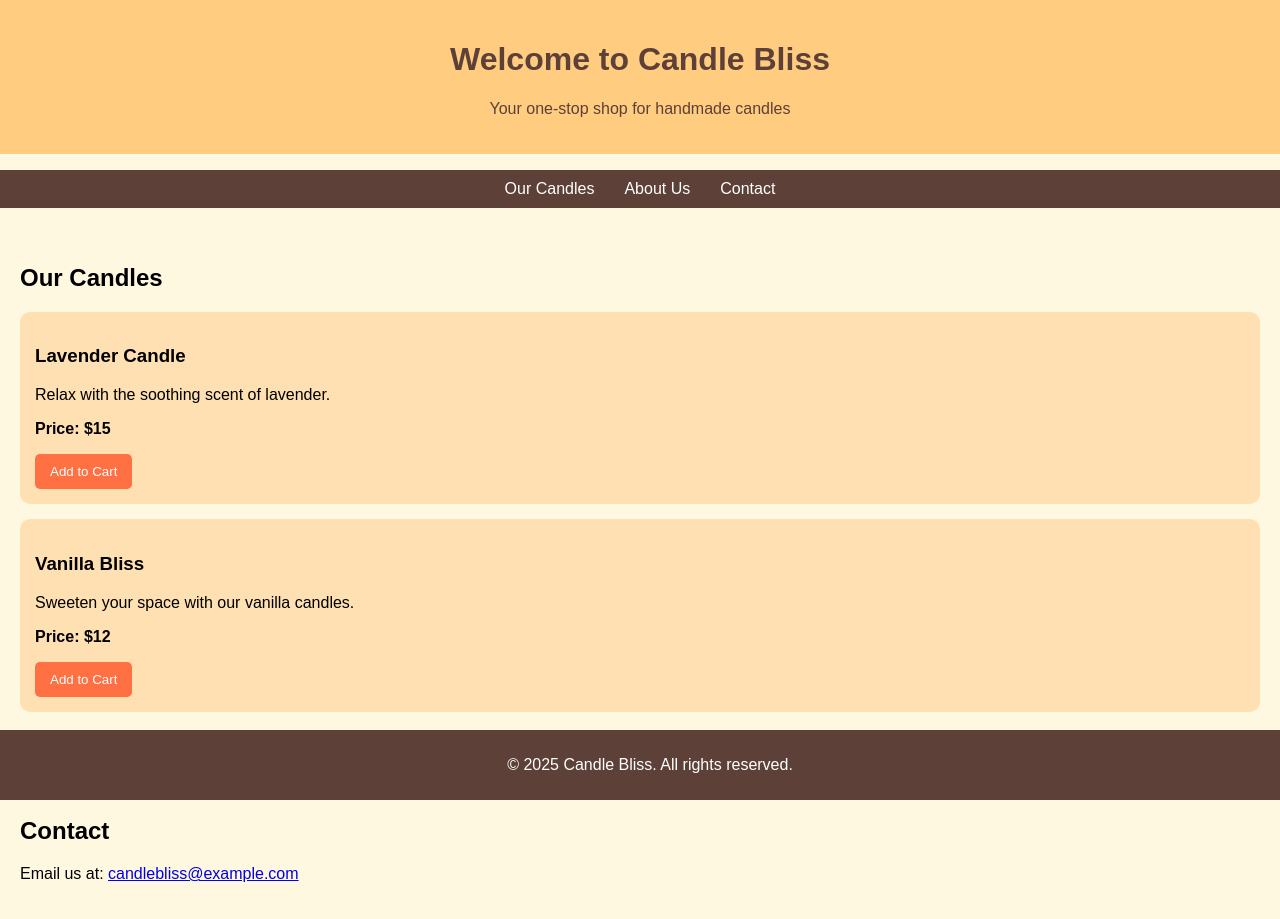
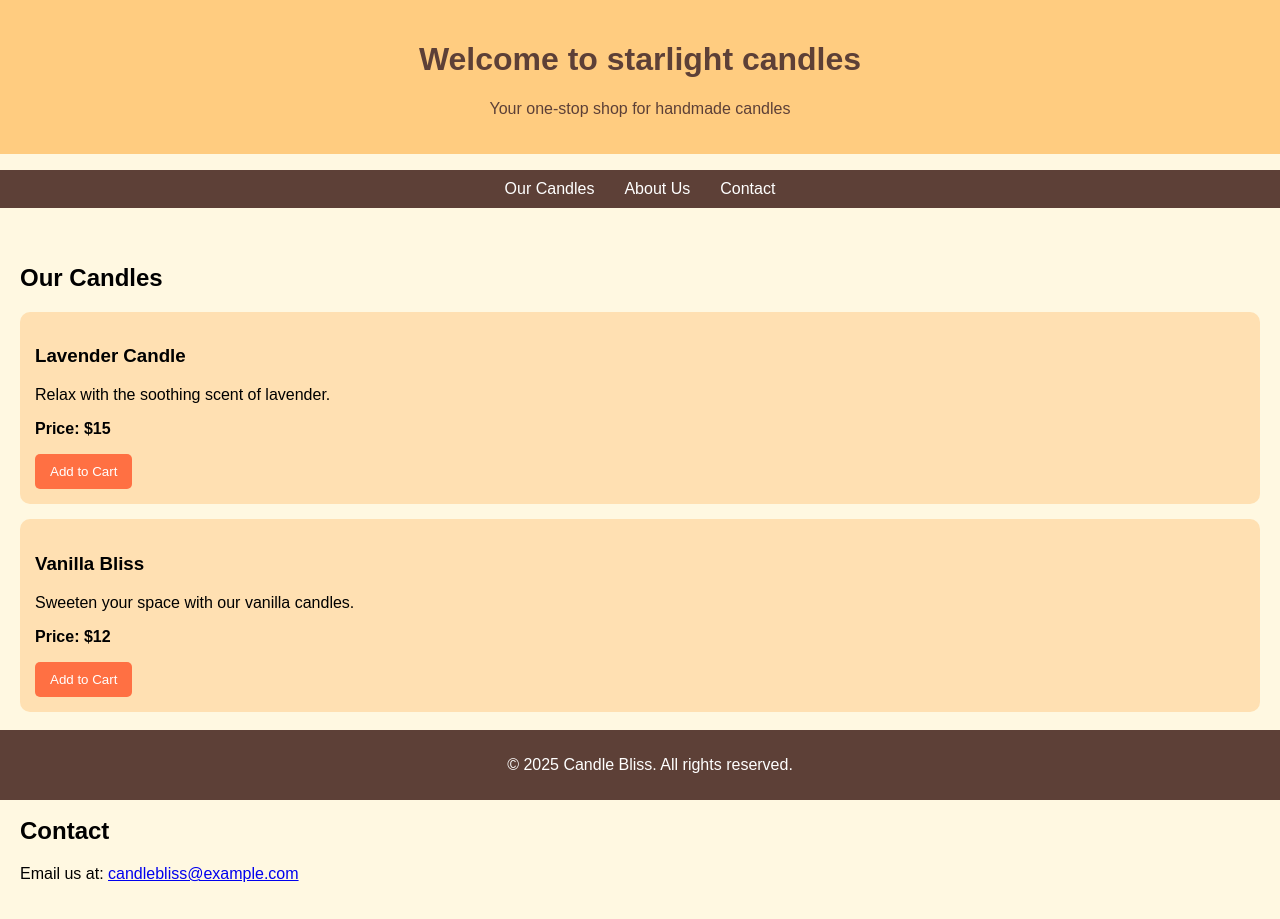
Before and after one commit to sergsalo/starlightcandle, a plain HTML site: page index.html in a window 1280 px wide. Drawn offline with Linux system fonts and the light colour scheme.

Commit message:
name change

```diff
--- a/index.html
+++ b/index.html
@@ -8,7 +8,7 @@
 </head>
 <body>
     <header>
-        <h1>Welcome to Candle Bliss</h1>
+        <h1>Welcome to starlight candles</h1>
         <p>Your one-stop shop for handmade candles</p>
     </header>
     <nav>
```
